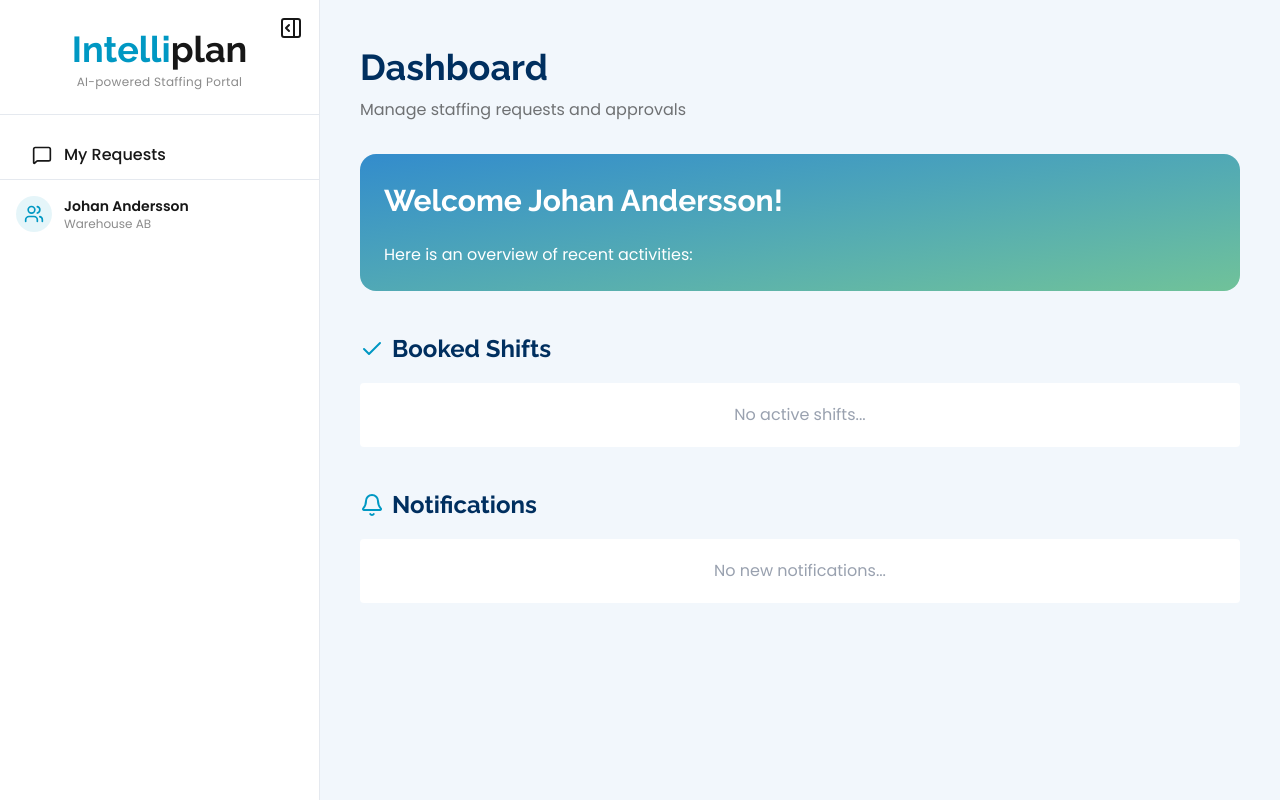
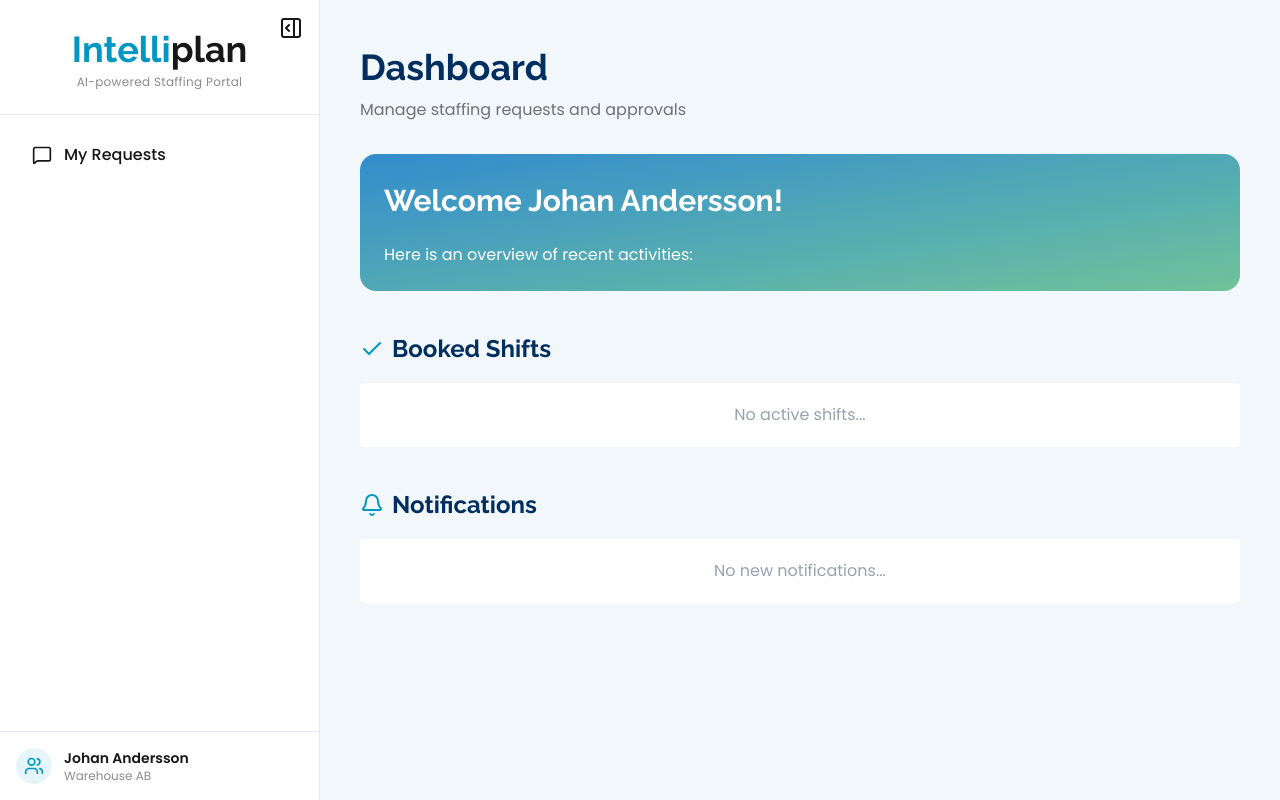
Before and after one commit to Mena-Saleh/Intelliplan-Hackathon, a Next.js app in the folder frontend/: page / in a window 1280 px wide. Built offline with nearby package versions, Linux system fonts and the light colour scheme.

Commit message:
user card bottom

```diff
--- a/frontend/app/page.tsx
+++ b/frontend/app/page.tsx
@@ -2,7 +2,7 @@
 import Sidebar from "@/src/components/sidebar";
 import { Bell, Check } from "lucide-react";
 import SidebarNav from "@/src/components/sidebar-nav";
-import { customers } from "@/src/data/mock-customer-data";
+import { Customer } from "@/src/types";
 
 const customer: Customer = {
   id: 1,
--- a/frontend/src/components/sidebar.tsx
+++ b/frontend/src/components/sidebar.tsx
@@ -82,7 +82,6 @@ export default function Sidebar({ children, user }: Props) {
     w-full bg-surface flex flex-col overflow-hidden
     border-b border-dark/10
     transition-all duration-300
-
     lg:fixed lg:top-0 lg:left-0 lg:h-screen lg:border-b-0 lg:border-r
     ${collapsed ? "lg:w-14" : "lg:w-80"}
   `}
@@ -140,10 +139,12 @@ export default function Sidebar({ children, user }: Props) {
             </button>
           )}
         </div>
+
         {/* Content */}
         {children}
 
         {/* Footer */}
+
         <UserCard user={user} />
       </aside>
     </SidebarContext.Provider>
--- a/frontend/src/components/user-card.tsx
+++ b/frontend/src/components/user-card.tsx
@@ -10,7 +10,7 @@ export default function UserCard({ user }: { user: User }) {
   const compact = collapsed || phase === "collapsing";
 
   return (
-    <div className="border-t border-dark/10 p-2 z-999">
+    <div className="border-t border-dark/10 p-2 z-999 mt-auto">
       <div
         className={`
           flex items-center rounded-xl transition-all duration-200
@@ -26,12 +26,8 @@ export default function UserCard({ user }: { user: User }) {
         {/* Identity text only in expanded mode */}
         {!compact && (
           <div className="leading-tight">
-            <p className="text-sm font-semibold whitespace-nowrap">
-              {user.name}
-            </p>
-            <p className="text-xs text-body/50 whitespace-nowrap">
-              {user.role}
-            </p>
+            <p className="text-sm font-semibold whitespace-nowrap">{user.name}</p>
+            <p className="text-xs text-body/50 whitespace-nowrap">{user.role}</p>
           </div>
         )}
       </div>
```
Also changed, not shown: 1 other file (tests, documents, lock files or other folders).
